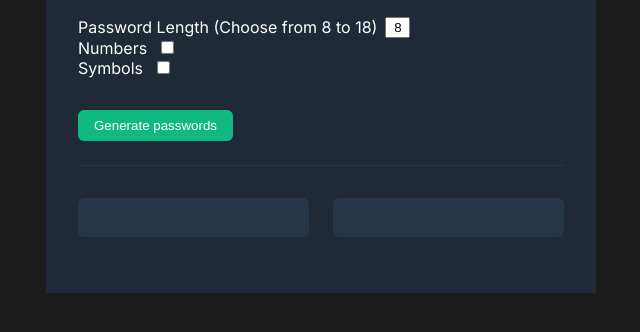
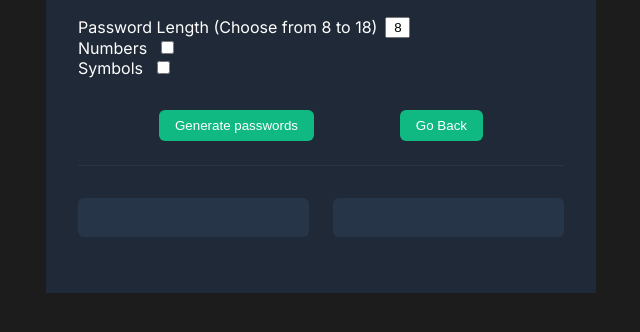
Before and after one commit to dmira1/passgen, a plain HTML site: page index.html in a window 1280 px wide. Shown: the part 190-522 px from the top of the page, without its empty margins (319-959 px from the left). Drawn offline with Linux system fonts and the light colour scheme.

Commit message:
link to portfolio established

```diff
--- a/index.css
+++ b/index.css
@@ -57,8 +57,14 @@ p {
   font-family: 'Inter', sans-serif;
 }
 
+.buttons {
+  margin-top: 2rem;
+  display: flex;
+  gap: 1%;
+  justify-content: space-evenly;;
+}
+
 button {
-  margin-top: 2rem;
   display: block;
   background: #10B981;
   border: none;
@@ -67,7 +73,6 @@ button {
   color: #FFFFFF;
   cursor: pointer;
 }
-
 .body {
   padding: 0;
   display: flex;
@@ -87,3 +92,14 @@ button {
   height: 39px;
   border-radius: 6px;
 }
+
+.return {
+  text-decoration: none;
+  color: unset;
+  display: inline-block;
+  margin-top: 0;
+}
+
+a {
+  display: inline-block;
+}
--- a/index.html
+++ b/index.html
@@ -27,7 +27,10 @@
             <input type="checkbox" name="symbols" id="symbols">
           </div>
           <p id="error"></p>
-          <button type="button" onclick="generatePasswords()">Generate passwords</button>
+          <div class="buttons">
+            <button type="button" onclick="generatePasswords()">Generate passwords</button>
+            <a class="return" href="https://dmira.netlify.app/projects"><button>Go Back</button></a>
+          </div>
           <div class="line"></div>
           <div class="body">
             <button id="passOne" onClick="copyPassword(passOne)"></button>
```
